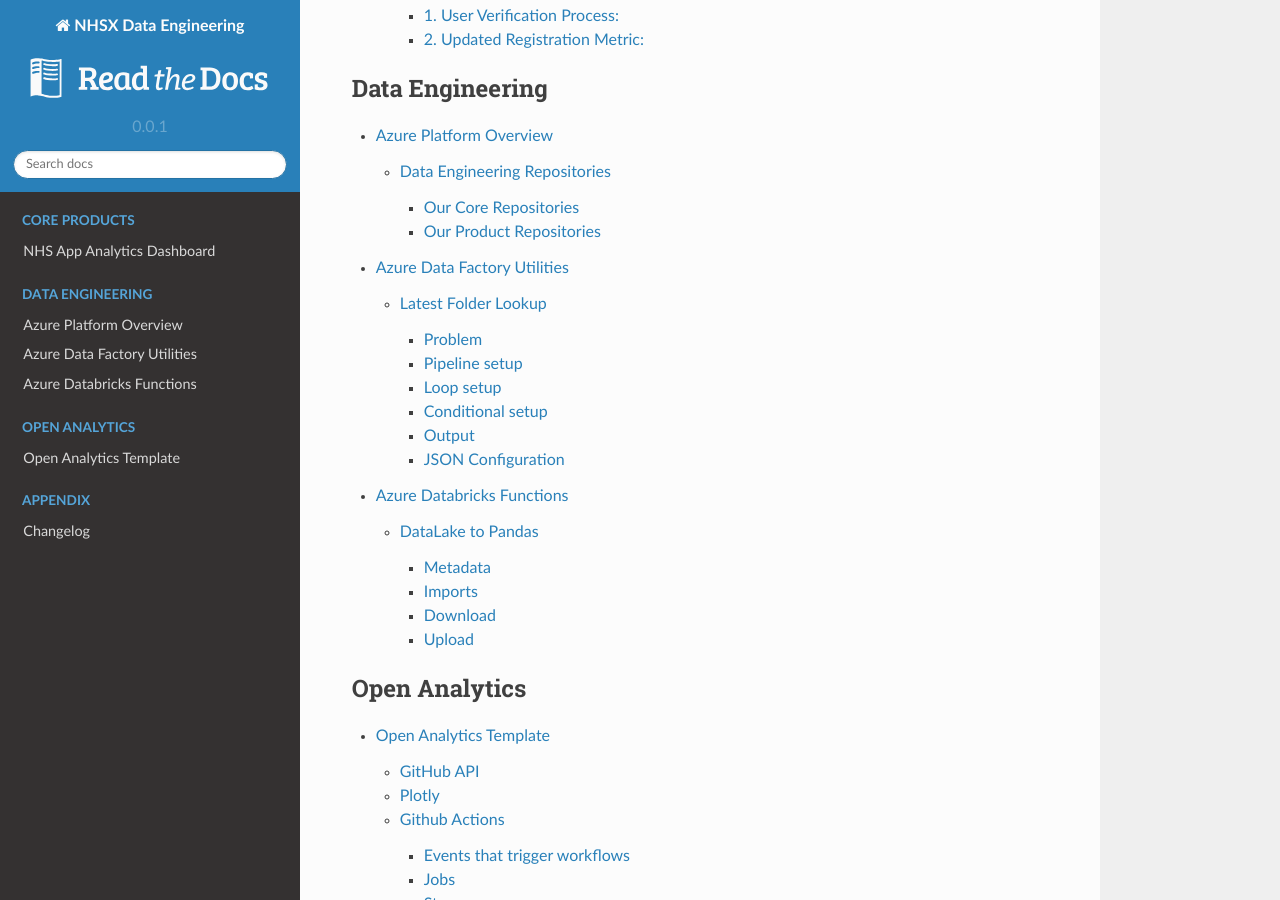
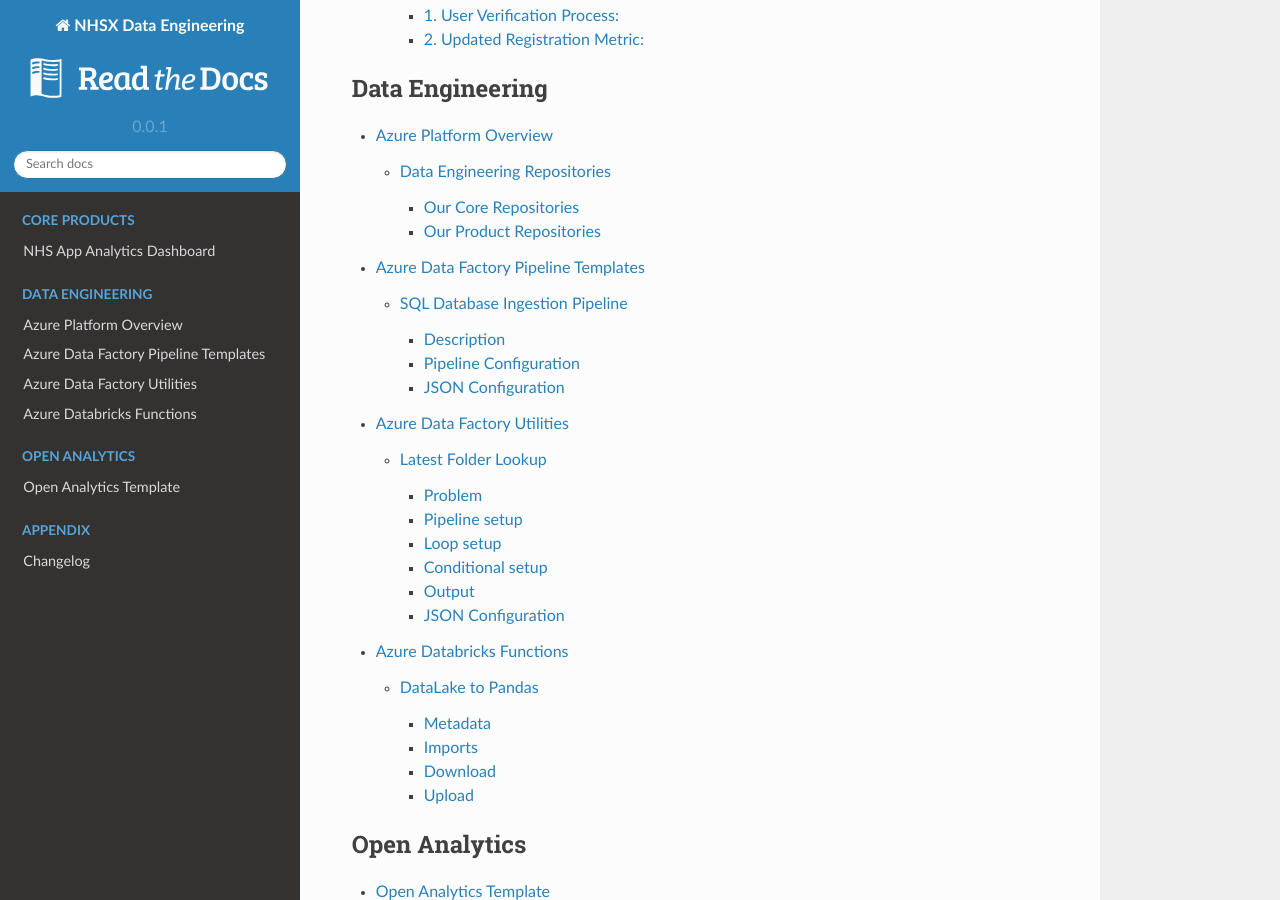
Before and after one commit to nhsx/au-data-engineering, a Sphinx documentation site: the page built from docs/source/index.rst, in a window 1280 px wide and 900 px high, scrolled down 588 px. Built offline with Sphinx 7.4.7 and the Read the Docs theme 2.0.0, drawn with Linux system fonts in a browser that asks for light colours; some of the changed lines change nothing that is shown.

Commit message:
Sql pipeline template (#3)
* added pipeline file and toc

* Update adfpipelines.rst

* added image

```diff
--- /dev/null
+++ b/docs/source/adfpipelines.rst
@@ -0,0 +1,62 @@
+*************************************
+Azure Data Factory Pipeline Templates
+*************************************
+
+Open access and reusable design documentation of pipelines used in the NHSX Analytics Unit Azure Data Factory (ADF) environment.
+
+SQL Database Ingestion Pipeline
+===============================
+
+**Developed by:** Craig Shenton and Mattia Ficarelli
+
+Template name: ``ingestion_sql``
+
+Here we develop a template solution in Azure Data Factory. The Azure Data Factory json configuration file is `available below <#json-configuration>`_.
+
+.. image:: _static/img/pipeline_temps/sql-ingest.png
+  :width: 600
+  :alt: Data ingestion from a SQL database
+*Figure 1: Data ingestion from a SQL database*
+
+Description
+-----------
+
+Pipeline to ingest raw data in a time-stamped folder to Azure Datalake blob storage from a SQL database.
+
+ *. Lookups the JSON configuration file for this pipeline.
+ *. Source:
+    *. Sets the source database owner (dbo).
+    *. Sets the source table.
+    *. Sets the SQL query.
+ *. Sink:
+    *. Sets the file system.
+    *. Sets the sink path.
+    *. Sets the sink file.
+ *. Copy activity copies the data returned from the SQL query as either a .csv file or a .parquet file.
+ *. If the copy activity fails, fails, the error notification logic app API will notify the specified email address of the error.
+
+Pipeline Configuration
+----------------------
+
+.. code:: json
+
+    {
+      "pipeline": {
+        "name": "ingestion_sql",
+        "folder": "templates/ingestion/sql",
+        "adl_file_system": "file_system",
+        "raw": {
+          "source_dbo": "dbo",
+          "source_table": "table_1",
+          "source_query": "SELECT * FROM dbo.table_1 ORDER BY Date DESC",
+          "sink_path": "raw/path/to/data",
+          "sink_file": "table_1.parquet"
+        }
+    }
+
+JSON Configuration
+------------------
+
+Download the Azure Data Factory json configuration file to use this template in your own data pipelines.
+
+:download:`latestFolder.json <https://raw.githubusercontent.com/nhsx/au-data-engineering/main/config-files/adf-utilities/latestFolder.json>`
--- a/docs/source/index.rst
+++ b/docs/source/index.rst
@@ -11,6 +11,7 @@
    :caption: Data Engineering
 
    readme
+   adfpipelines
    adfutilities
    databricksfunc
 
```
Also changed, not shown: docs/source/_static/img/pipeline_temps/sql-ingest.png (added).
